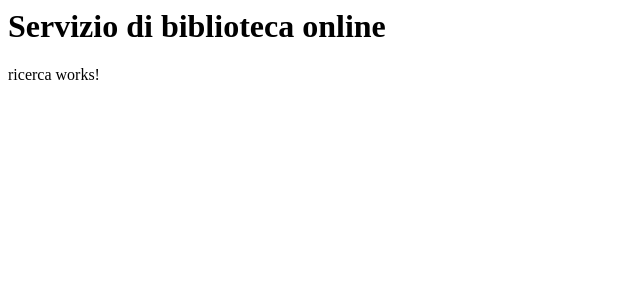
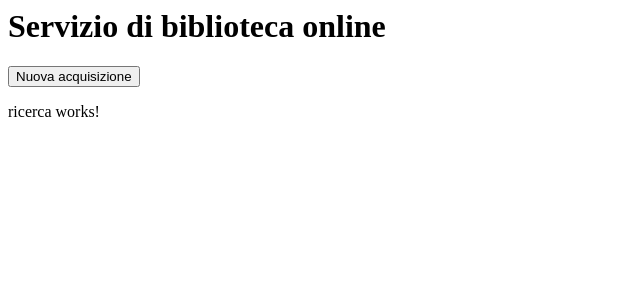
Before and after one commit to Borbico/ProgettoSSW_Melaccio, an Angular app: page / in a window 1280 px wide. Shown: the top 300 px of the page, without its empty margins (0-640 px from the left). Built offline with nearby package versions, Linux system fonts and the light colour scheme; no server answers.

Commit message:
2 files modified

```diff
--- a/src/root/root.component.html
+++ b/src/root/root.component.html
@@ -1,5 +1,8 @@
 <h1>
   {{ title }}
 </h1>
-<app-acquisizione></app-acquisizione>
+<app-acquisizione [acquisizione]="acquisizione"
+[archivioAttuale]="archivioAttuale"
+(setAcquisizione)="setAcquisizione($event)">
+</app-acquisizione>
 <app-ricerca></app-ricerca>
--- a/src/root/root.component.ts
+++ b/src/root/root.component.ts
@@ -1,10 +1,10 @@
 import { Component, OnInit } from '@angular/core';
+import { CommonModule } from '@angular/common';
+import { AjaxResponse } from 'rxjs/ajax';
 import { RicercaComponent } from './ricerca/ricerca.component';
 import { AcquisizioneComponent } from './acquisizione/acquisizione.component';
 import { Archivio } from './archivio';
 import { ArchivioService } from './archivio.service';
-import { CommonModule } from '@angular/common';
-import { AjaxResponse } from 'rxjs/ajax';
 
 
 @Component({
```
